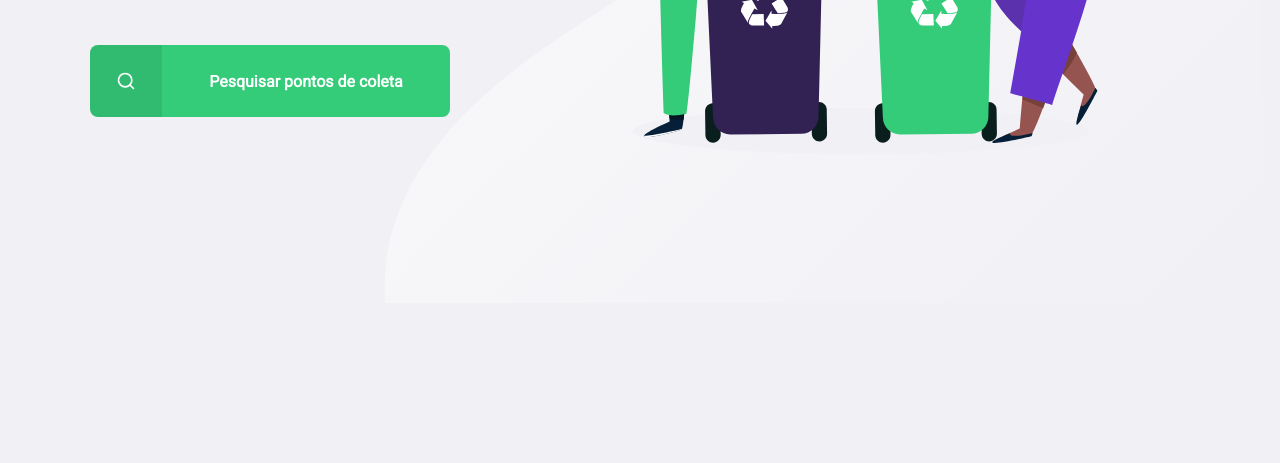
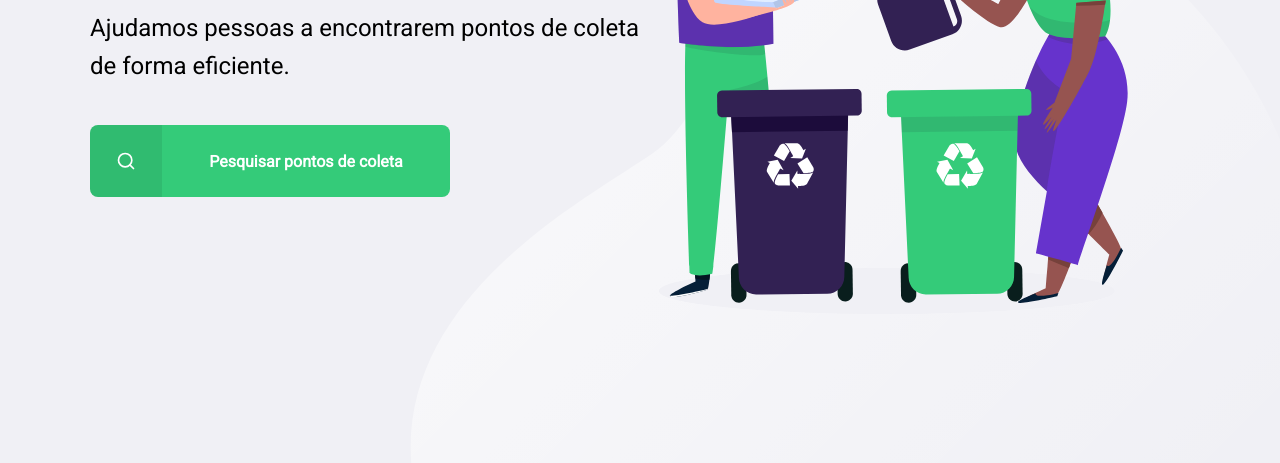
Before and after one commit to ricardodm89/Ecoleta, a plain HTML site: page index.html in a window 1280 px wide. Shown: the part 497-960 px from the top of the page. Before the commit the page ends 800 px from the top, so only its background shows below. Drawn offline with Linux system fonts and the light colour scheme.

Commit message:
Ajuste background

```diff
--- a/styles/home.css
+++ b/styles/home.css
@@ -1,7 +1,7 @@
 #page-home{
-    height: 100vh;
+    height: 120vh;
     background: url('../assets/icones/home-background.svg') no-repeat;
-    background-position: 30vw bottom;
+    background-position: 32vw bottom;
 }
 
 #page-home .content{
```
